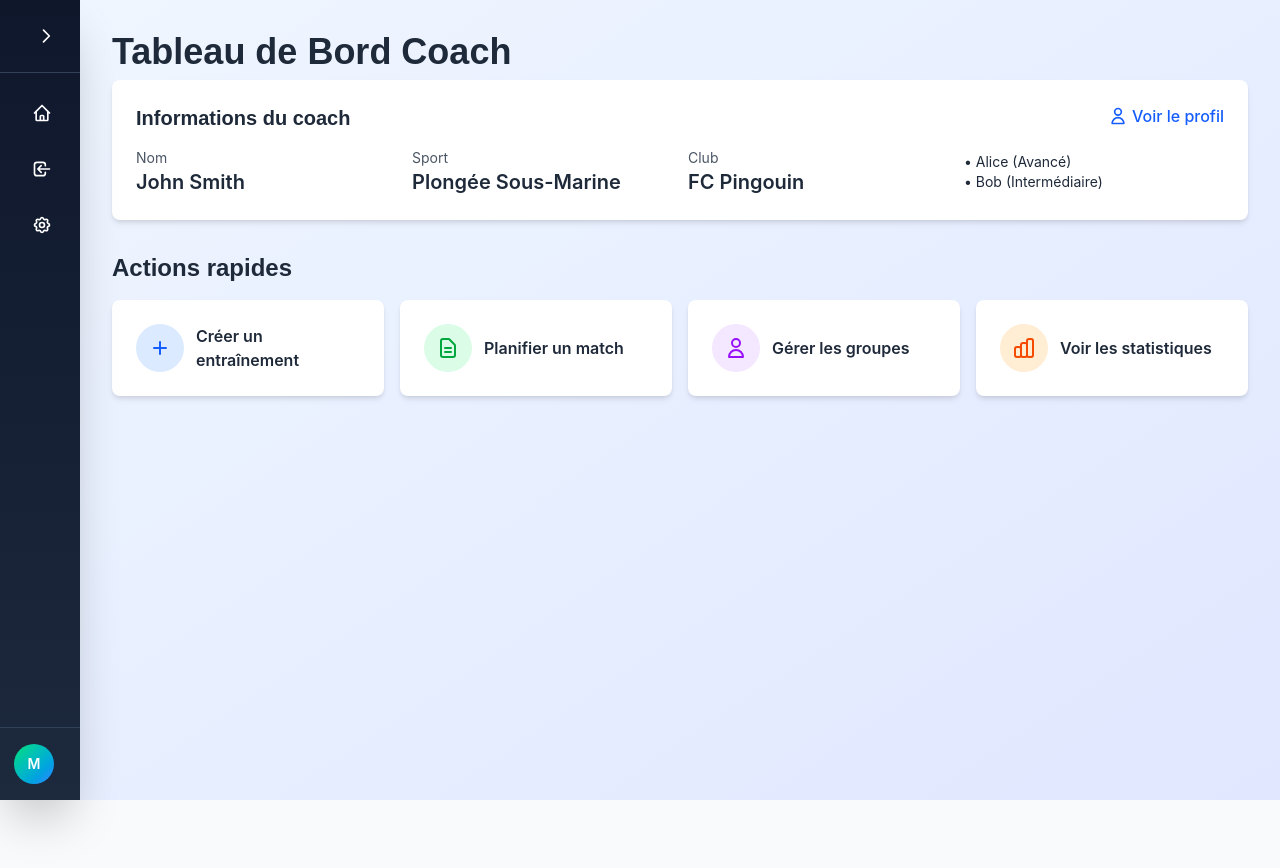
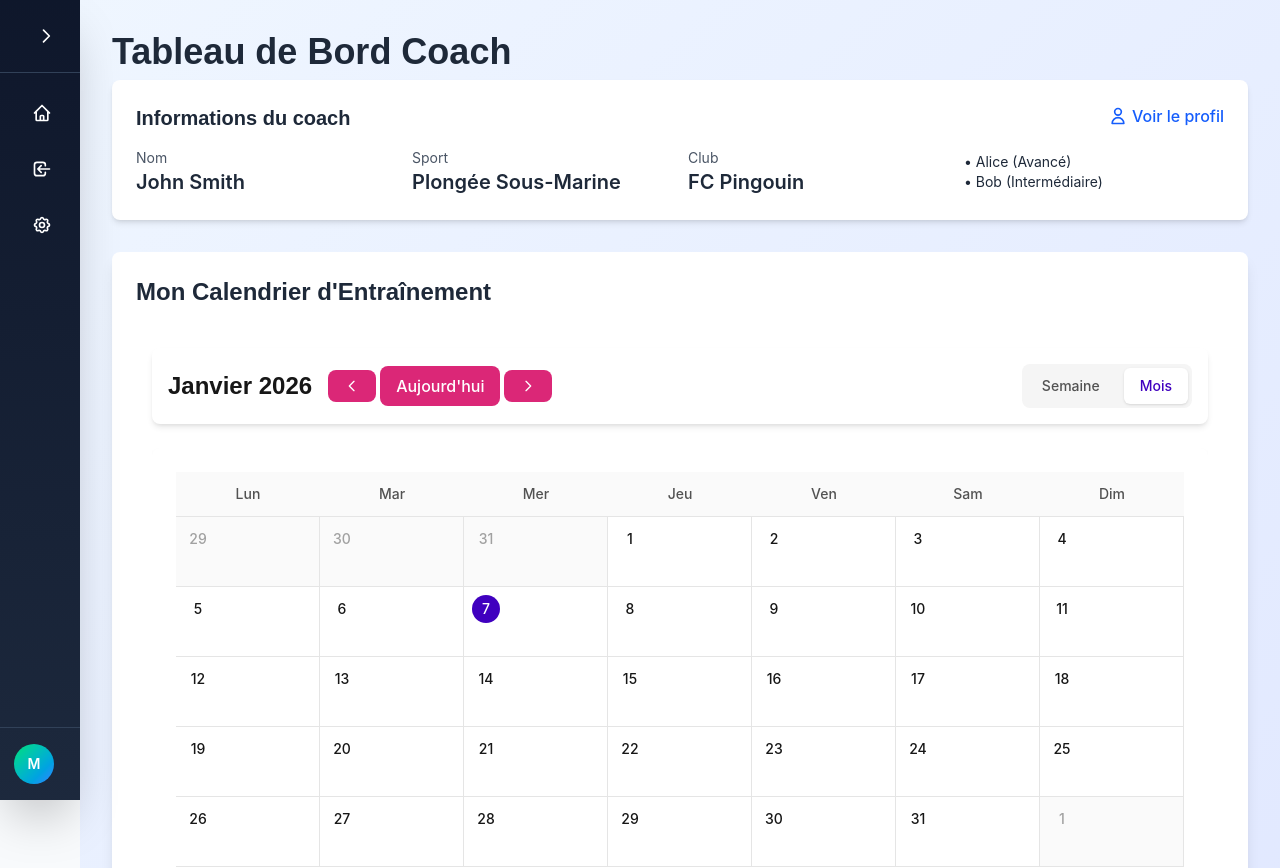
Before and after one commit to Bigchef-dev/hackaton-front, a Vue app: page /coach in a window 1280 px wide. Shown: the top 868 px of the page. Before the commit the page ends 800 px from the top, so only its background shows below. Built offline with nearby package versions, Linux system fonts and the light colour scheme.

Commit message:
feat: enhance coach dashboard with calendar events and training session management

```diff
--- a/src/components/coach/CoachDashboard.vue
+++ b/src/components/coach/CoachDashboard.vue
@@ -1,11 +1,13 @@
 <script setup lang="ts">
-import { ref } from 'vue';
+import { ref, onMounted } from 'vue';
 import { useRouter } from 'vue-router';
 import CreationTraining from './CreationTraining.vue';
 import CreationCompetition from './CreationCompetition.vue';
 import GestionGroupes from './GestionGroupe.vue';
 import CoachStat from './CoachStat.vue';
 import InfosPersoCoach from './InfosPersoCoach.vue';
+import type { CalendarEventType } from '../../utils/types';
+import CalandarContainer from '../calandar/CalandarContainer.vue';
 
 const router = useRouter();
 
@@ -92,6 +94,49 @@ type Action =
 
 const activeAction = ref<Action>(null);
 
+const events = ref<CalendarEventType[]>([]);
+
+onMounted(() => {
+  events.value = [
+    {
+      id: 1,
+      title: 'Entraînement Technique',
+      description: 'Session de travail technique',
+      start: new Date(2026, 0, 10, 10, 0).toISOString(),
+      end: new Date(2026, 0, 10, 12, 0).toISOString(),
+      type: 'training',
+      location: 'Stade Central',
+    },
+    {
+      id: 2,
+      title: 'Match Officiel',
+      description: 'Match contre rival',
+      start: new Date(2026, 0, 12, 15, 0).toISOString(),
+      end: new Date(2026, 0, 12, 17, 0).toISOString(),
+      type: 'match',
+      location: 'Stade Municipal',
+    },
+    {
+      id: 3,
+      title: 'Récupération',
+      description: 'Séance de récupération',
+      start: new Date(2026, 0, 13, 9, 0).toISOString(),
+      end: new Date(2026, 0, 13, 10, 30).toISOString(),
+      type: 'recovery',
+      location: 'Centre de Récupération',
+    },
+    {
+      id: 4,
+      title: 'Préparation Physique',
+      description: 'Renforcement musculaire',
+      start: new Date(2026, 0, 15, 14, 0).toISOString(),
+      end: new Date(2026, 0, 15, 15, 30).toISOString(),
+      type: 'training',
+      location: 'Gymnase',
+    },
+  ];
+});
+
 </script>
 
 <template>
@@ -113,7 +158,14 @@ const activeAction = ref<Action>(null);
       </div>
     </div>
 
+    <!-- Calendrier TODO : link -->
+    <div class="bg-white rounded-lg shadow-lg p-6">
+      <h2 class="text-2xl font-bold text-gray-800 mb-6">Mon Calendrier d'Entraînement</h2>
+      <CalandarContainer :events="events" />
+    </div>
+
     <!-- Actions rapides -->
+    <br/>
     <div class="mb-8">
       <h2 class="text-2xl font-bold text-gray-800 mb-4">Actions rapides</h2>
       <div class="grid grid-cols-1 md:grid-cols-2 lg:grid-cols-4 gap-4">
@@ -165,8 +217,6 @@ const activeAction = ref<Action>(null);
 
     <!-- Statistiques des Athlètes -->
 
-    <!-- Calendrier TODO : link -->
-
     <!-- Interface dynamique -->
     <div v-if="activeAction" class="mt-12 bg-white rounded-lg shadow-md p-8">
 
```
Also changed, not shown: src/components/coach/CreationTraining.vue (+65 -173 lines), src/utils/types.ts (+15 -0 lines).
